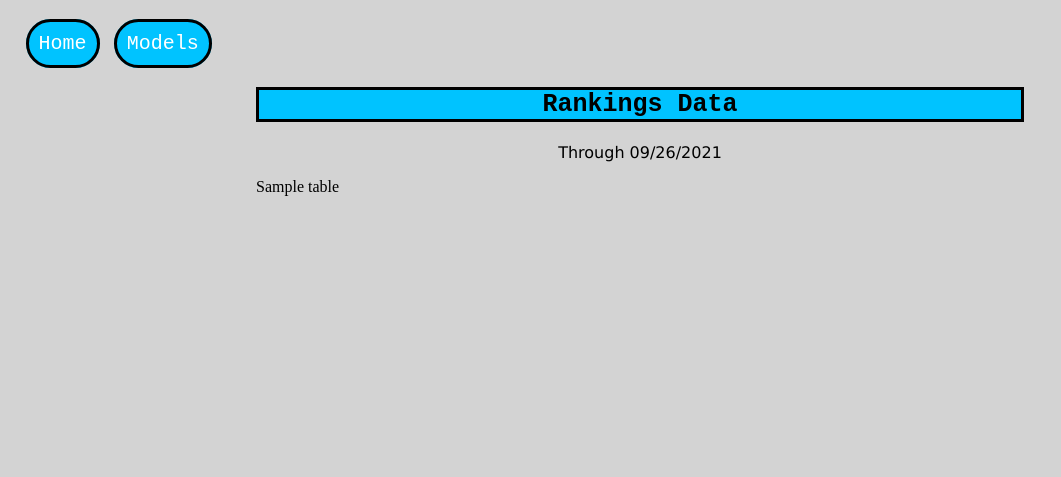
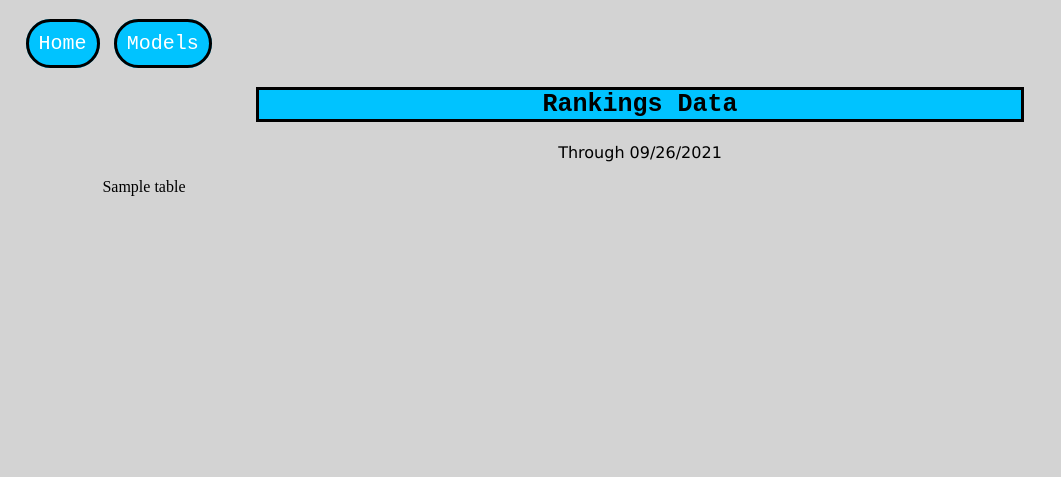
Before and after one commit to ean-maloney/top25_project, a Flask app: template templates/index2.html in a window 1280 px wide; the page is wider, and only the part inside the window is pictured. Shown: the top 477 px of that part, without its empty margins (0-1061 px from the left). Run offline with Flask 2, Linux system fonts and the light colour scheme; the template is opened without the code that fills it: most values are stand-ins (such as "Sample title", 1, 10 or a date in 2020); some libraries are stand-ins or nearby versions.

Commit message:
Change table margin

```diff
--- a/static/style.css
+++ b/static/style.css
@@ -106,6 +106,7 @@ footer{
 #table{
     height: 300px;
     overflow-y: auto;
+    margin-left: -20%;
     width: 200%;
 }
 
```
